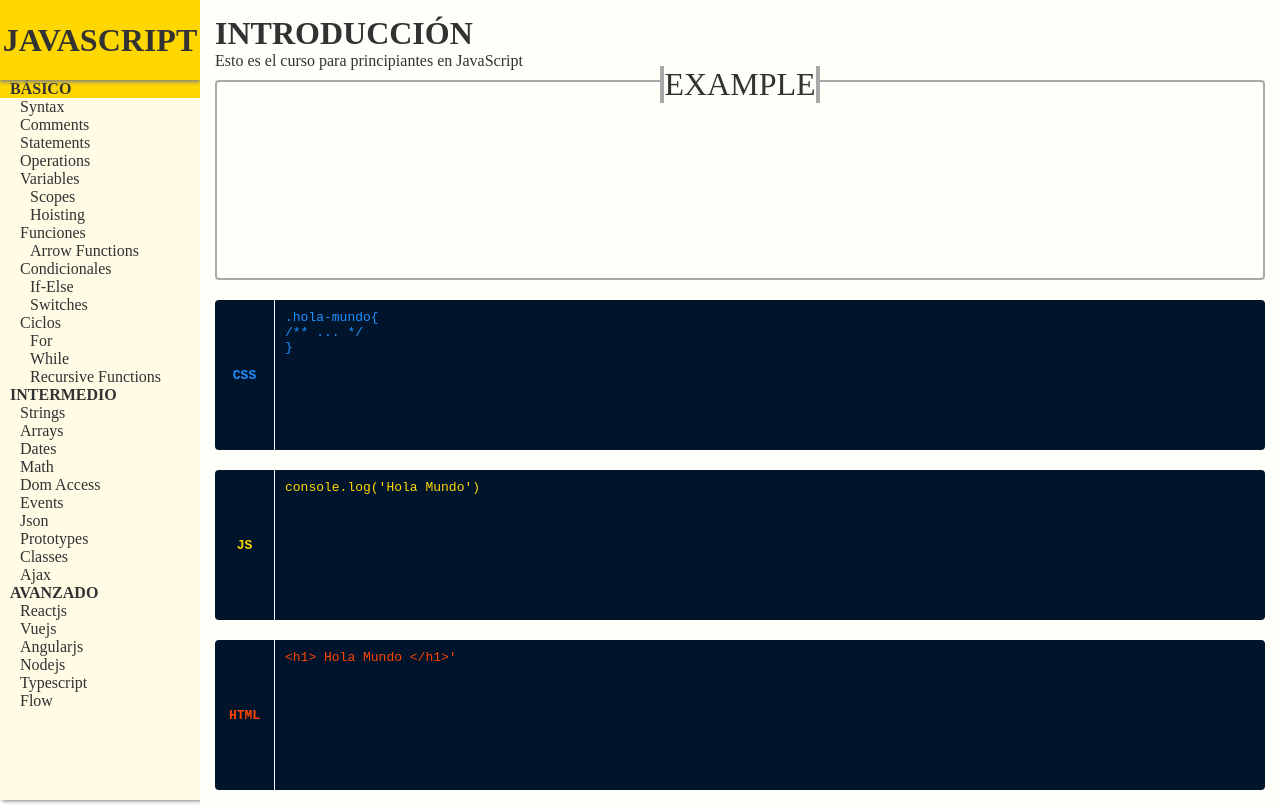
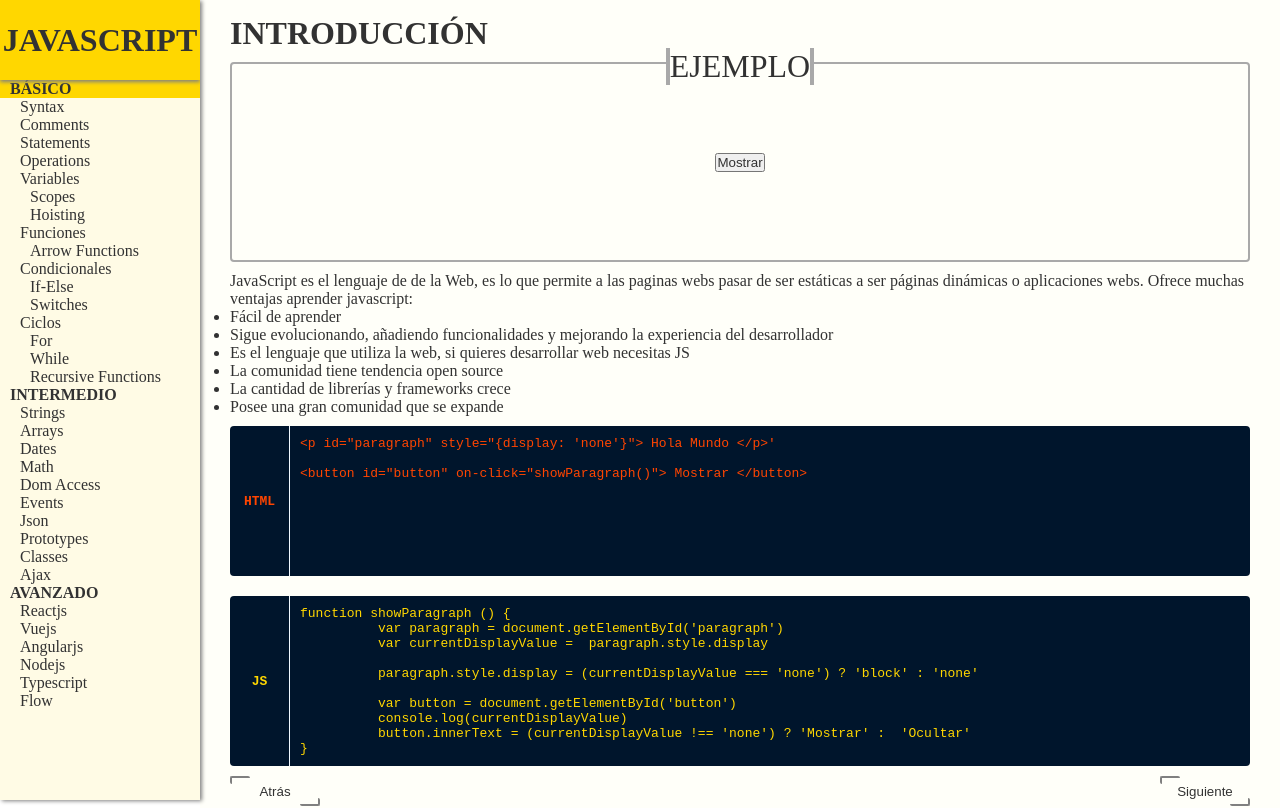
Before and after one commit to cruzortiz99/tsc_react_express_app, a React app: page / in a window 1280 px wide. Shown: the top 808 px of the page. Built offline with nearby package versions, Linux system fonts and the light colour scheme.

Commit message:
basic content done

```diff
--- a/client/src/components/AppContentTheory/AppContentTheory.tsx
+++ b/client/src/components/AppContentTheory/AppContentTheory.tsx
@@ -15,7 +15,7 @@ const AppContentTheory = (props: AppContentTheoryProps) => {
   return (
     <React.Fragment>
       {title}
-      <p>{props.children}</p>
+      {props.children}
     </React.Fragment>
   )
 }
--- a/client/src/components/AppRouter/app-router.css
+++ b/client/src/components/AppRouter/app-router.css
@@ -25,12 +25,16 @@
   flex-direction: column;
   justify-content: flex-start;
 }
+.app-menu li {
+  list-style: none;
+}
 .app-content {
   grid-area: pg-content;
   background-color: var(--page-content-color);
   overflow-y: auto;
   z-index: 1;
-  padding: 15px;
+  padding: 15px 30px;
   display: flex;
   flex-direction: column;
+  z-index: -1;
 }
--- a/client/src/pages/Basics/Basics.tsx
+++ b/client/src/pages/Basics/Basics.tsx
@@ -1,4 +1,4 @@
-import React from 'react'
+import React, { useState } from 'react'
 import AppContentStructure from '../../components/AppContentStructure/AppContentStructure'
 import AppContentCode from '../../components/AppContentCode/AppContentCode'
 import AppContentExample from '../../components/AppContentExample/AppContentExample'
@@ -6,28 +6,66 @@ import AppContentTheory from '../../components/AppContentTheory/AppContentTheory
 import { AppPagesProps } from '../AppPages'
 
 const Introduction = (props: AppPagesProps) => {
+  const [displayHolaMundo, setDisplayHolaMundo] = useState('none')
   const title = 'Introducción'
   const paragraphs = (
     <AppContentTheory>
-      Esto es el curso para principiantes en JavaScript
+      <p>
+        JavaScript es el lenguaje de de la Web, es lo que permite a las paginas
+        webs pasar de ser estáticas a ser páginas dinámicas o aplicaciones webs.
+        Ofrece muchas ventajas aprender javascript:
+      </p>
+      <ul>
+        <li>Fácil de aprender</li>
+        <li>
+          Sigue evolucionando, añadiendo funcionalidades y mejorando la
+          experiencia del desarrollador
+        </li>
+        <li>
+          Es el lenguaje que utiliza la web, si quieres desarrollar web
+          necesitas JS
+        </li>
+        <li>La comunidad tiene tendencia open source</li>
+        <li>La cantidad de librerías y frameworks crece</li>
+        <li>Posee una gran comunidad que se expande</li>
+      </ul>
     </AppContentTheory>
   )
-  const example = <AppContentExample boxName="Example" />
-  const codeCss = (
-    <AppContentCode type="css">
-      {`.hola-mundo{
-/** ... */
-}`}
+  const example = (
+    <AppContentExample boxName="Ejemplo">
+      <div>
+        <p style={{ display: displayHolaMundo }}>Hola Mundo</p>
+        <button
+          onClick={() => {
+            setDisplayHolaMundo((prevState) => {
+              return prevState === 'none' ? 'block' : 'none'
+            })
+          }}
+        >
+          {displayHolaMundo === 'none' ? 'Mostrar' : 'Ocultar'}
+        </button>
+      </div>
+    </AppContentExample>
+  )
+  const codeJs = (
+    <AppContentCode type="js">
+      {`function showParagraph () {
+          var paragraph = document.getElementById('paragraph')
+          var currentDisplayValue =  paragraph.style.display
+
+          paragraph.style.display = (currentDisplayValue === 'none') ? 'block' : 'none'
+
+          var button = document.getElementById('button')
+          console.log(currentDisplayValue)
+          button.innerText = (currentDisplayValue !== 'none') ? 'Mostrar' :  'Ocultar'\n}`}
     </AppContentCode>
   )
-  const codeJs = (
-    <AppContentCode type="js">console.log('Hola Mundo')</AppContentCode>
-  )
   const codeHtml = (
-    <AppContentCode type="html">{`<h1> Hola Mundo </h1>'`}</AppContentCode>
-  )
-  const codeDefault = (
-    <AppContentCode type="default">{`Hola mundo`}</AppContentCode>
+    <AppContentCode type="html">
+      {`<p id="paragraph" style="{display: 'none'}"> Hola Mundo </p>'
+
+<button id="button" on-click="showParagraph()"> Mostrar </button>`}
+    </AppContentCode>
   )
   return (
     <AppContentStructure
@@ -36,12 +74,10 @@ const Introduction = (props: AppPagesProps) => {
       nextRoute={props.nextRoute}
       {...props}
     >
+      {example}
       {paragraphs}
-      {example}
-      {codeCss}
+      {codeHtml}
       {codeJs}
-      {codeHtml}
-      {codeDefault}
     </AppContentStructure>
   )
 }
```
